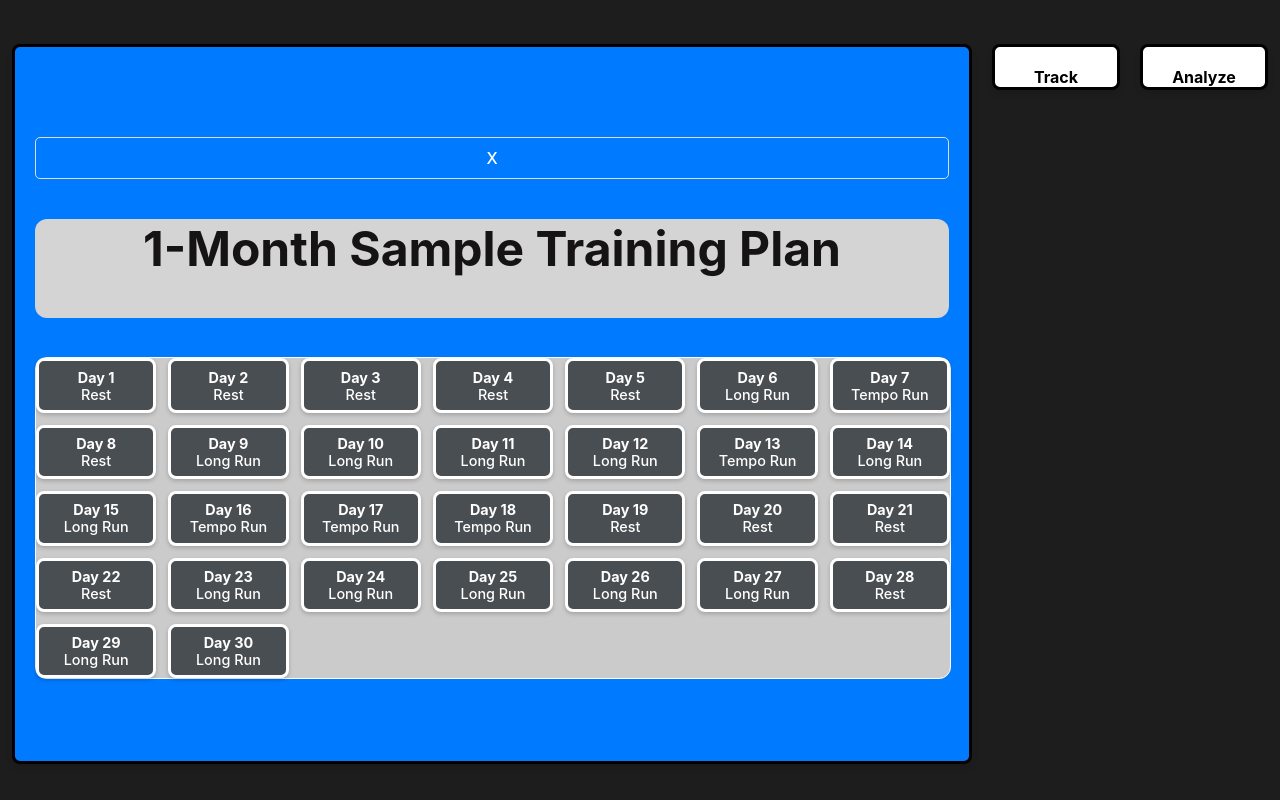
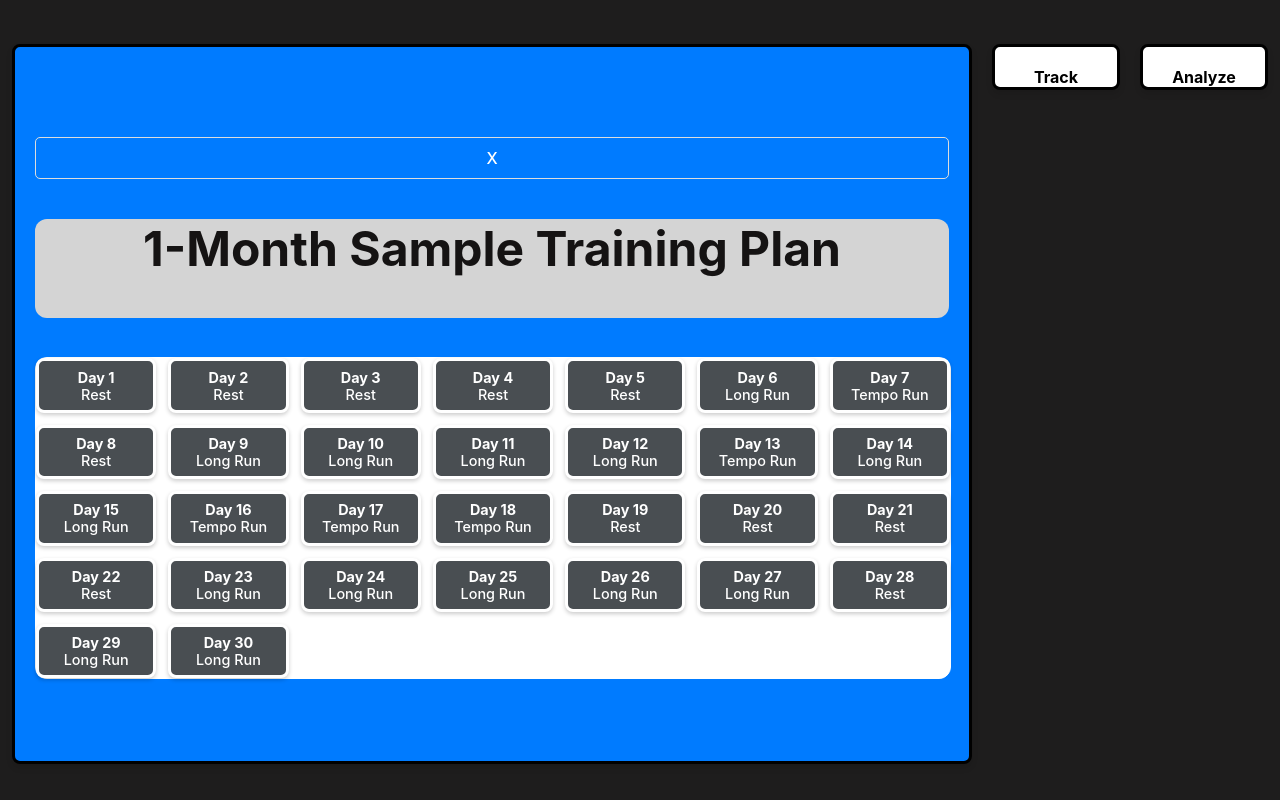
Before and after one commit to tulloch022/marathoner, a React (Vite) app: page / in a window 1280 px wide. Both pictures are taken after a click on the button "Plan". Built offline with nearby package versions, Linux system fonts and the light colour scheme.

Commit message:
changed background color of calendar

```diff
--- a/src/index.css
+++ b/src/index.css
@@ -269,7 +269,7 @@ h1, p {
 
 /* Grid Layout for the Calendar */
 .calendar-grid {
-  background-color: rgb(204, 203, 203);
+  background-color: rgb(255, 255, 255);
   border: solid .1em;
   display: grid;
   grid-template-columns: repeat(7, 1fr); /* 7 days in a week */
```
